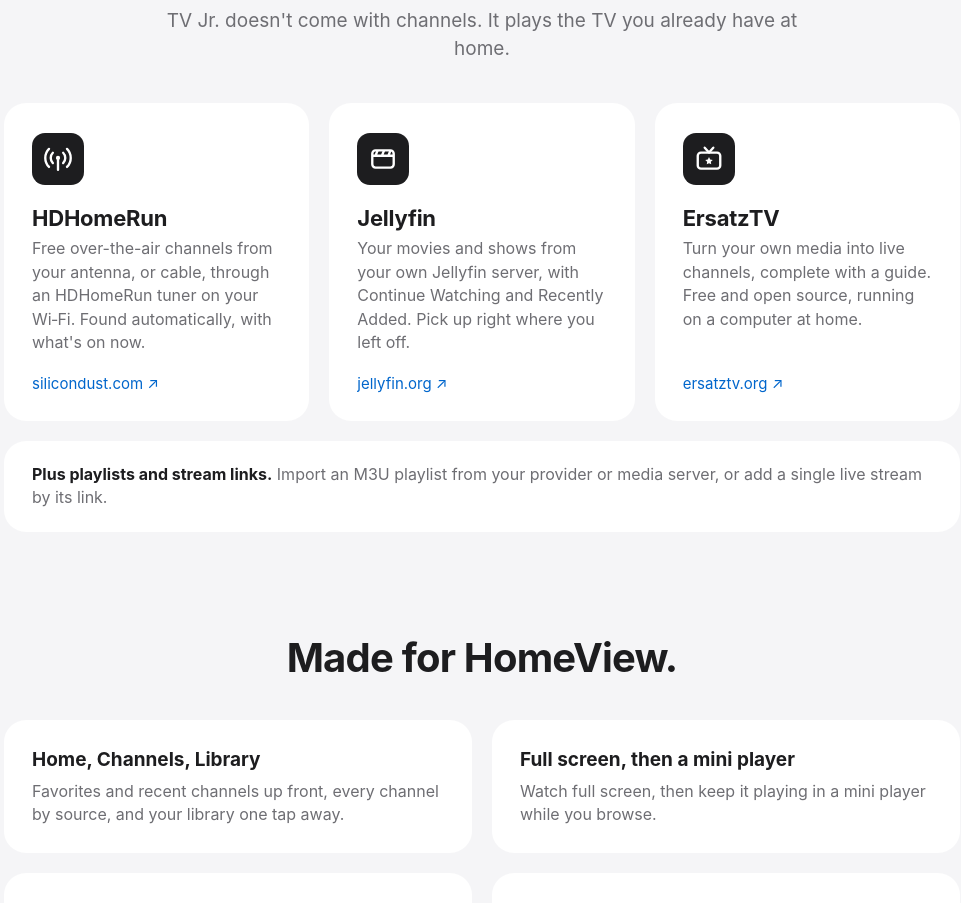
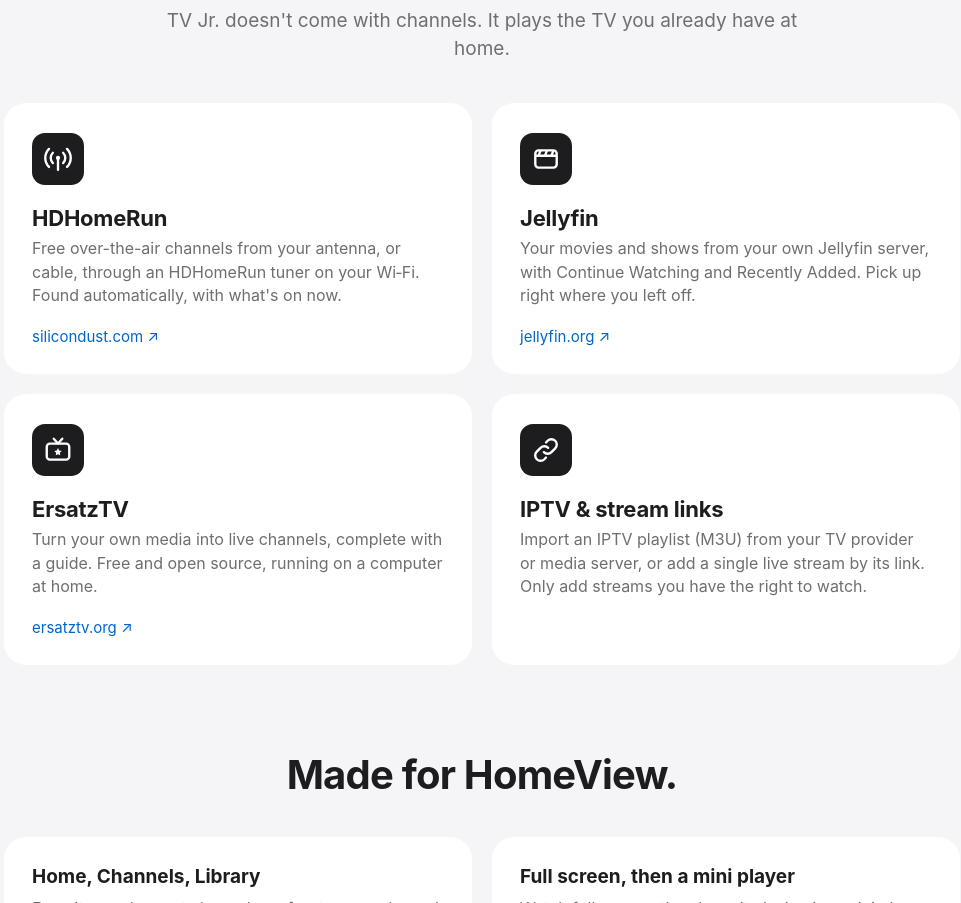
Before and after one commit to bpmarkowitz/tvjr-site, a plain HTML site: page index.html in a window 1280 px wide. Shown: the part 1198-2101 px from the top of the page, without its empty margins (158-1119 px from the left). Drawn offline with Linux system fonts and the light colour scheme.

Commit message:
Sources: IPTV & stream links as a fourth card (2x2 grid)
Co-Authored-By: Claude Opus 5.5 <noreply@anthropic.com>
Claude-Session: https://claude.ai/code/session_01E5r6t48Vp7egb8CKtKeLoR

```diff
--- a/index.html
+++ b/index.html
@@ -79,9 +79,18 @@
           <p>Turn your own media into live channels, complete with a guide. Free and open source, running on a computer at home.</p>
           <a class="more" href="https://ersatztv.org">ersatztv.org ↗</a>
         </article>
+        <article class="card">
+          <div class="icon" aria-hidden="true">
+            <svg viewBox="0 0 28 28" fill="none" stroke="currentColor" stroke-width="2.2" stroke-linecap="round" stroke-linejoin="round">
+              <path d="M12 16a5 5 0 0 0 7.1 0l3.5-3.5a5 5 0 0 0-7.1-7.1L14 7"/>
+              <path d="M16 12a5 5 0 0 0-7.1 0l-3.5 3.5a5 5 0 0 0 7.1 7.1L14 21"/>
+            </svg>
+          </div>
+          <h3>IPTV &amp; stream links</h3>
+          <p>Import an IPTV playlist (M3U) from your TV provider or media server, or add a single live stream by its link. Only add streams you have the right to watch.</p>
+        </article>
       </div>
 
-      <p class="also"><strong>Plus playlists and stream links.</strong> Import an M3U playlist from your provider or media server, or add a single live stream by its link.</p>
     </section>
 
     <section class="section wrap">
--- a/style.css
+++ b/style.css
@@ -161,7 +161,7 @@ a:hover { text-decoration: underline; }
 
 .cards {
   display: grid;
-  grid-template-columns: repeat(3, 1fr);
+  grid-template-columns: repeat(2, 1fr);
   gap: 20px;
   margin-top: 40px;
 }
```
